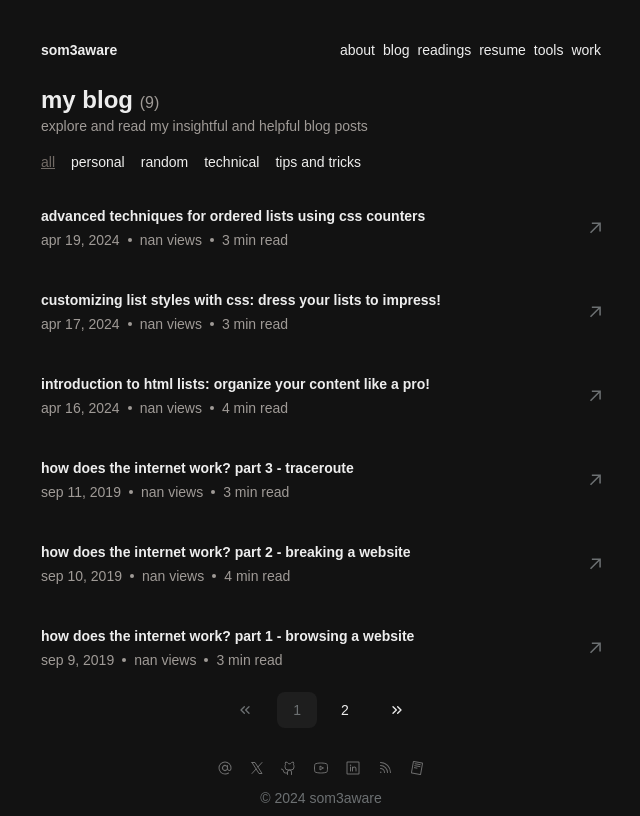
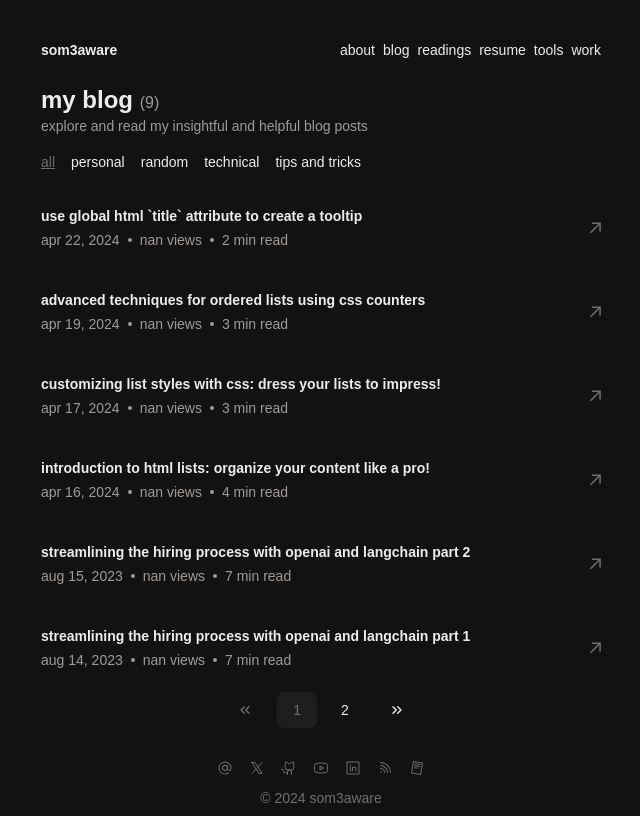
Before and after one commit to ahmedsomaa/my-portfolio, a Next.js app: page /posts in a window 1280 px wide. Shown: the whole page, without its empty margins (319-959 px from the left). Built offline with nearby package versions, Linux system fonts and the light colour scheme; no server answers; the database is empty; a web font is replaced by a local one.

Commit message:
refactor: Sort posts by date

```diff
--- a/src/app/posts/page.tsx
+++ b/src/app/posts/page.tsx
@@ -16,7 +16,13 @@ export const metadata = {
 export default async function PostsPage() {
   let allPosts = getPosts();
 
-  let publishedPosts = allPosts.filter((post) => !post.metadata.isDraft);
+  let publishedPosts = allPosts
+    .filter((post) => !post.metadata.isDraft)
+    .sort(
+      (a, b) =>
+        new Date(b.metadata.publishedAt).getTime() -
+        new Date(a.metadata.publishedAt).getTime(),
+    );
 
   const views = (
     await redis.mget<number[]>(
```
